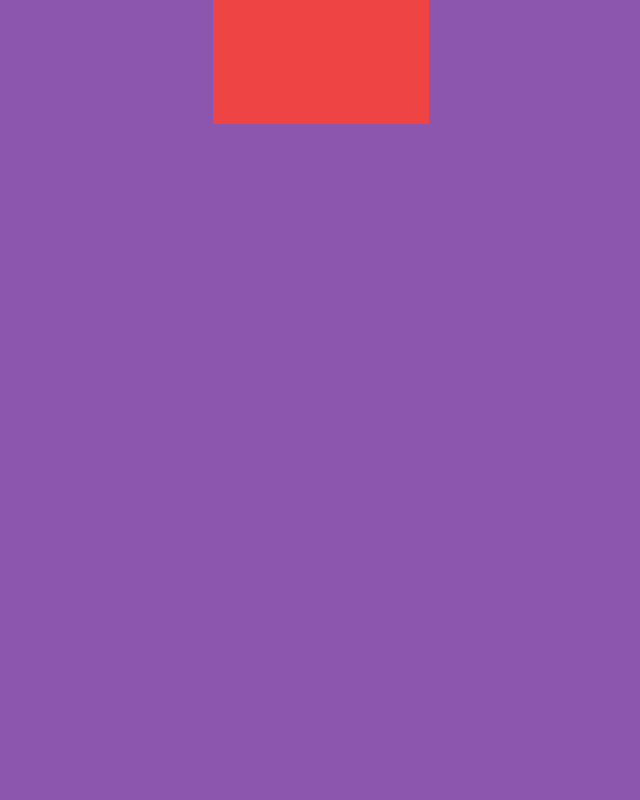
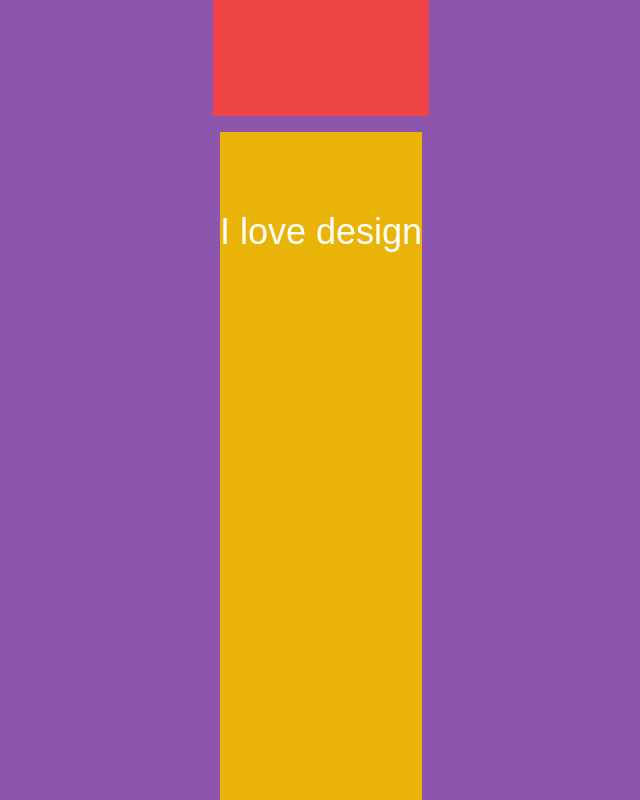
Before and after one commit to ellenuttley/aboutme, a Next.js app: page / in a window 1280 px wide. Shown: the part 3100-3900 px from the top of the page, without its empty margins (319-959 px from the left). Before the commit the page ends 3304 px from the top, so only its background shows below. Built offline with nearby package versions, Linux system fonts and the light colour scheme; a web font is replaced by a local one.

Commit message:
removed navbar from page, as it is now in the layout

```diff
--- a/src/app/page.tsx
+++ b/src/app/page.tsx
@@ -1,5 +1,5 @@
 import Image from "next/image";
-import Navbar from "@/components/Navbar";
+// import Navbar from "@/components/Navbar";
 import ColorPalette from "@/components/ColourPalette";
 import { HoverTextImpressive, HoverTextAutism } from "@/components/HoverText";
 
@@ -8,12 +8,15 @@ export default function Home() {
   let impressive = "impressive";
 
   return (
-    <main className="flex min-h-screen flex-col items-center p-16 text-tBlack *:mt-4">
-      <div className="page">
+    <main className="flex min-h-screen flex-col items-center overflow-auto p-16 text-tBlack *:mt-4">
+      <div
+        className="page first-letter:float-left first-letter:mr-1
+  first-letter:text-5xl "
+      >
         <h2>Greetings, Tailwind hiring personnel!</h2>
       </div>
 
-      <div className="page">
+      <div className="page ">
         <h2>
           Get ready for an extremely...
           <HoverTextImpressive />
@@ -21,7 +24,7 @@ export default function Home() {
           application for the role of Design Engineer
         </h2>
       </div>
-      <Navbar />
+      {/* <Navbar /> */}
       {/* <ColorPalette /> */}
 
       <h1 className="blackHeader page text-5xl text-tPrimary hover:border-transparent hover:bg-transparent hover:shadow-transparent">
@@ -55,9 +58,13 @@ export default function Home() {
         <h1 className="mt-20 text-4xl text-white">Read My CV</h1>
         {/* CV content goes here */}
       </section>
-      <section id="see-my-work" className="h-screen bg-red-500">
+      <section id="my-code" className="h-screen bg-red-500">
         <h1 className="mt-20 text-4xl text-white">See My Work</h1>
         {/* Work content goes here */}
+      </section>
+      <section id="my-design" className="h-screen bg-yellow-500">
+        <h1 className="mt-20 text-4xl text-white">I love design</h1>
+        {/* Content for the 'I love design' section goes here */}
       </section>
 
       <h1>
```
